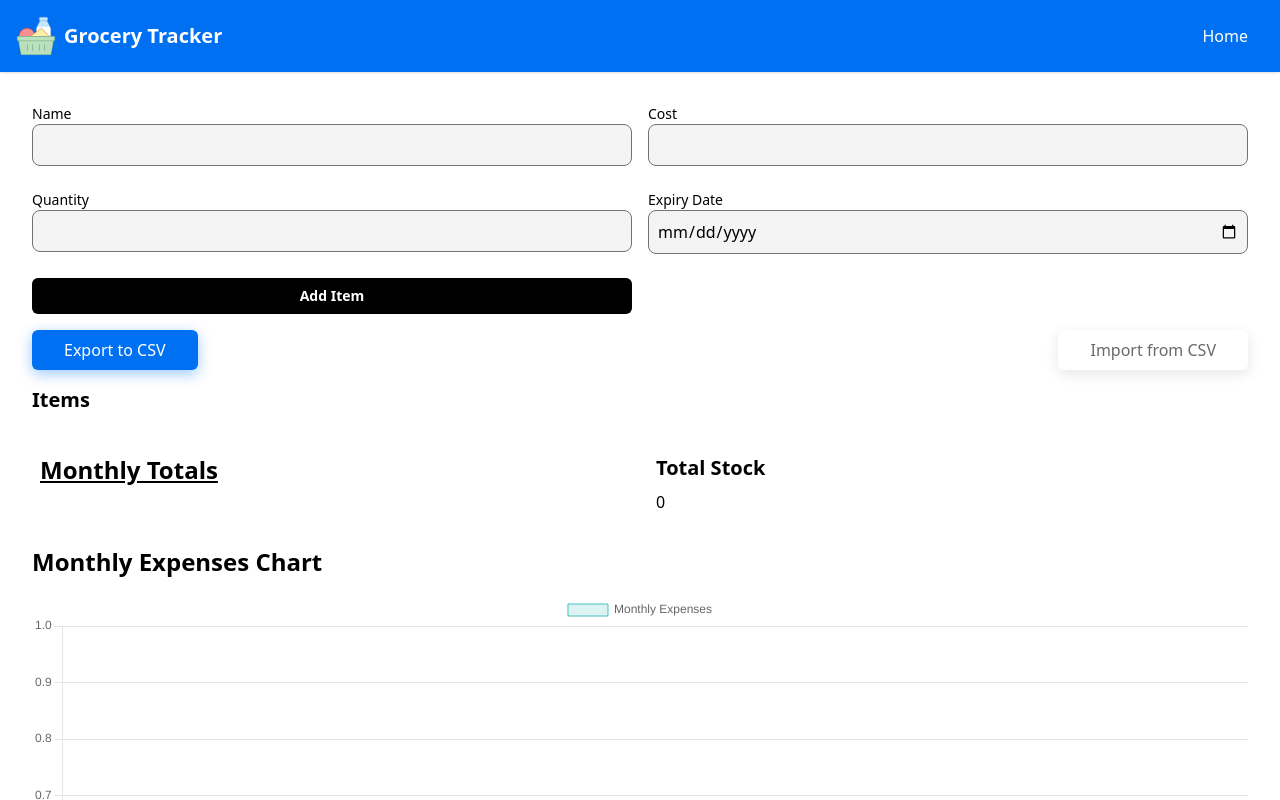
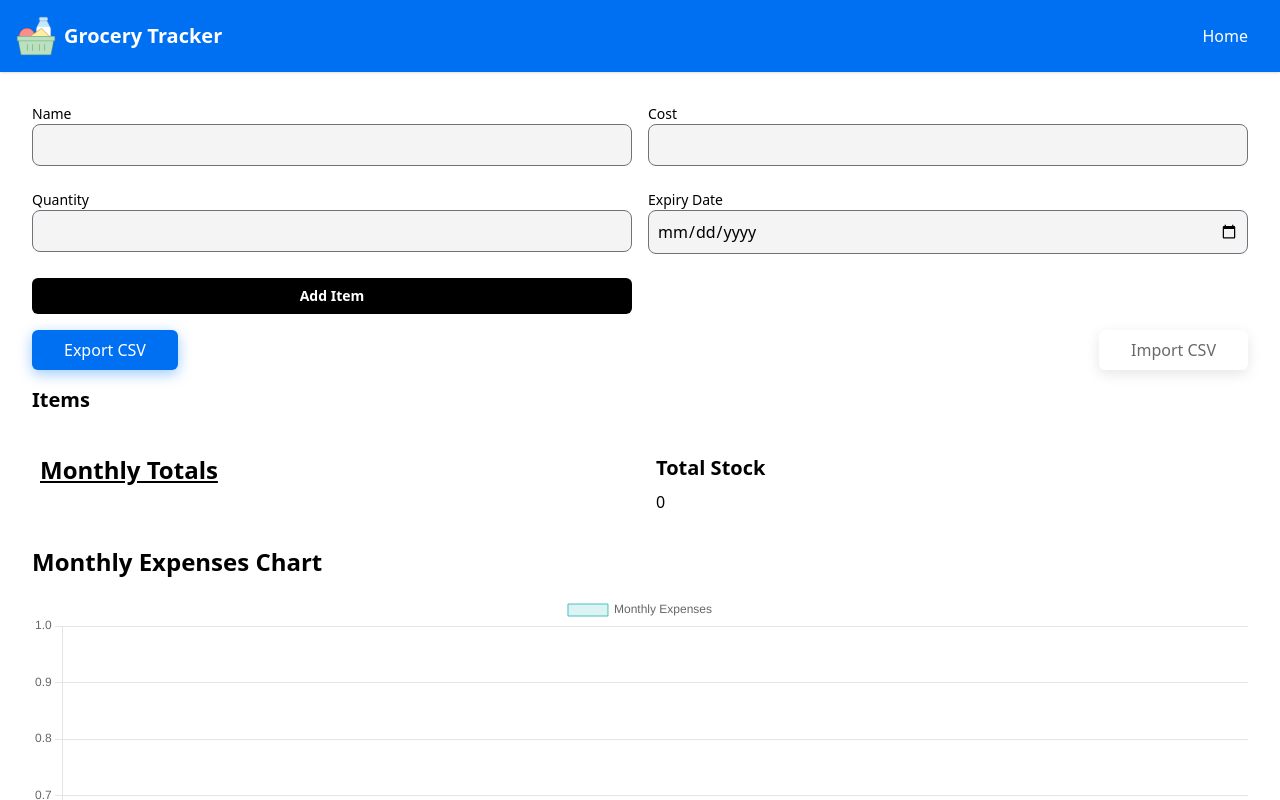
Before and after one commit to ryd3v/grocery-tracker, a Next.js app: page / in a window 1280 px wide. Shown: the top 800 px of the page. Built offline with nearby package versions, Linux system fonts and the light colour scheme.

Commit message:
fix details page save button

```diff
--- a/components/GroceryTracker.tsx
+++ b/components/GroceryTracker.tsx
@@ -258,12 +258,12 @@ export default function GroceryTracker() {
             <div className="flex justify-between mb-4">
                 <button onClick={exportToCSV}
                         className="shadow-[0_4px_14px_0_rgb(0,118,255,39%)] hover:shadow-[0_6px_20px_rgba(0,118,255,23%)] hover:bg-[rgba(0,118,255,0.9)] px-8 py-2 bg-[#0070f3] rounded-md text-white font-light transition duration-200 ease-linear">
-                    Export to CSV
+                    Export CSV
                 </button>
 
                 <label
                     className="shadow-[0_4px_14px_0_rgb(0,0,0,10%)] hover:shadow-[0_6px_20px_rgba(93,93,93,23%)] px-8 py-2 bg-[#fff] text-[#696969] rounded-md font-light transition duration-200 ease-linear cursor-pointer">
-                    Import from CSV
+                    Import CSV
                     <input type="file" accept=".csv" onChange={importFromCSV} className="hidden"/>
                 </label>
             </div>
--- a/components/ItemDetails.tsx
+++ b/components/ItemDetails.tsx
@@ -35,7 +35,7 @@ const ItemDetails: React.FC<ItemDetailsProps> = ({ item, onSave }) => {
     return (
         <div className="container mx-auto p-4 min-h-screen flex flex-col">
             <h2 className="text-2xl font-bold mb-4">Item Details</h2>
-            <div className="flex-grow">
+            <div>
                 <div className="mb-2">
                     <label className="block text-sm font-medium">Serving Size</label>
                     <input
@@ -97,12 +97,15 @@ const ItemDetails: React.FC<ItemDetailsProps> = ({ item, onSave }) => {
                     />
                 </div>
             </div>
-            <button
-                onClick={handleSave}
-                className="mt-4 px-8 py-2 rounded-full bg-gradient-to-b from-blue-500 to-blue-600 text-white focus:ring-2 focus:ring-blue-400 hover:shadow-xl transition duration-200 self-start"
-            >
-                Save
-            </button>
+            <div className='max-w-6 mt-4'>
+                <button
+                    onClick={handleSave}
+                    className="shadow-[0_4px_14px_0_rgb(0,118,255,39%)] hover:shadow-[0_6px_20px_rgba(0,118,255,23%)] hover:bg-[rgba(0,118,255,0.9)] px-4 py-2 bg-[#0070f3] rounded-md text-white font-light transition duration-200 ease-linear"
+                >
+                    Save
+                </button>
+            </div>
+
         </div>
     );
 };
```
